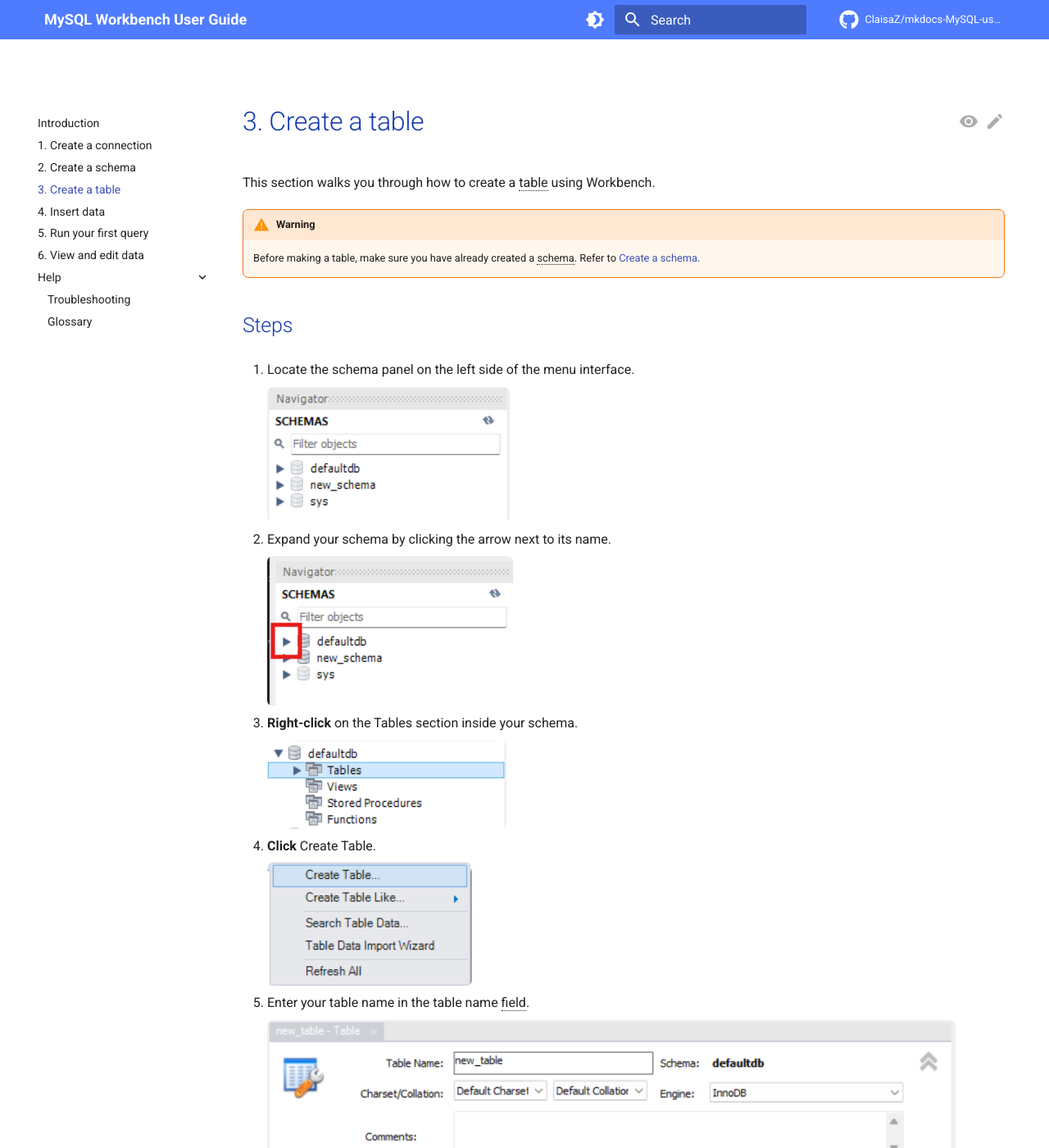
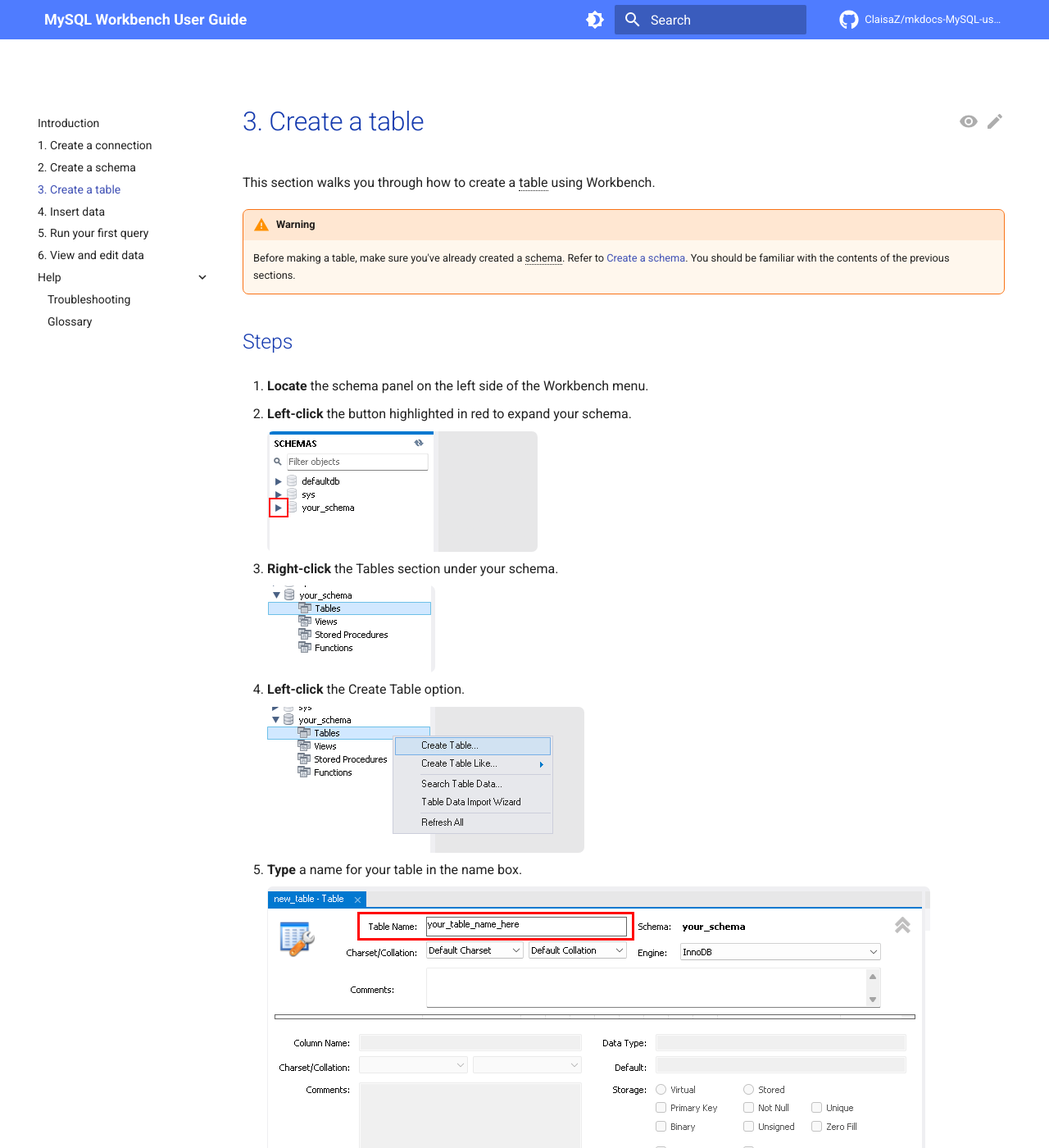
Before and after one commit to ClaisaZ/mkdocs-MySQL-user-guide, an MkDocs documentation site: the page built from docs/4-createtable.md, in a window 1280 px wide and 1400 px high. Shown: the whole window at 82% size. Built offline with MkDocs 1.6.1 and Material for MkDocs 9.7.7, drawn with Linux system fonts in a browser that asks for light colours; comment, search, counter and statistics services are not loaded; some of the changed text lies outside the part shown.

```diff
--- a/docs/4-createtable.md
+++ b/docs/4-createtable.md
@@ -8,45 +8,42 @@ description: Step-by-step guide to creating a table in MySQL Workbench on Window
 This section walks you through how to create a table using Workbench.
 
 !!! warning "Warning"
-    Before making a table, make sure you have already created a schema. Refer to [Create a schema](3-createschema.md).
+    Before making a table, make sure you've already created a schema. Refer to [Create a schema](3-createschema.md). You should be familiar with the contents of the previous sections.
 
 ## Steps
 
-1. Locate the schema panel on the left side of the menu interface.
+1. **Locate** the schema panel on the left side of the Workbench menu.
 
-    ![Schema panel showing available databases](https://cdn.jsdelivr.net/gh/ClaisaZ/mkdocs-MySQL-user-guide@main/docs/assets/images/Creating_Table_1.png "Schema table")
+2. **Left-click** the button highlighted in red to expand your schema.
 
-2. Expand your schema by clicking the arrow next to its name.
+    ![Expanded schema with tables section visible](https://cdn.jsdelivr.net/gh/ClaisaZ/mkdocs-MySQL-user-guide@main/docs/assets/images/Creating_Table_2_2_2.png "Expand schema button"){ .img-medium }
 
-    ![Expanded schema with tables section visible](https://cdn.jsdelivr.net/gh/ClaisaZ/mkdocs-MySQL-user-guide@main/docs/assets/images/Creating_Table_2_2.png "Expand schema section")
+3. **Right-click** the Tables section under your schema.
 
-3. **Right-click** on the Tables section inside your schema.
+    ![Right-click menu on Tables section](https://cdn.jsdelivr.net/gh/ClaisaZ/mkdocs-MySQL-user-guide@main/docs/assets/images/Creating_Table_3_2.png "Table section"){ .img-medium }
 
-    ![Right-click menu on Tables section](https://cdn.jsdelivr.net/gh/ClaisaZ/mkdocs-MySQL-user-guide@main/docs/assets/images/Creating_Table_3.png "Table section")
+4. **Left-click** the Create Table option.
 
-4. **Click** Create Table.
+    ![Create Table option in context menu](https://cdn.jsdelivr.net/gh/ClaisaZ/mkdocs-MySQL-user-guide@main/docs/assets/images/Creating_Table_4_2.png "Create table menu"){ .img-medium }
 
-    ![Create Table option in context menu](https://cdn.jsdelivr.net/gh/ClaisaZ/mkdocs-MySQL-user-guide@main/docs/assets/images/Creating_Table_4.png "Create table menu")
+5. **Type** a name for your table in the name box.
 
-5. Enter your table name in the table name field.
+    ![Table editor with Table field](https://cdn.jsdelivr.net/gh/ClaisaZ/mkdocs-MySQL-user-guide@main/docs/assets/images/Creating_Table_5_2.png "Enter a table name")
 
-    ![Table editor with Table field](https://cdn.jsdelivr.net/gh/ClaisaZ/mkdocs-MySQL-user-guide@main/docs/assets/images/Creating_Table_5.png "Enter a table name")
+6. **Enter** each column’s details in the top row of the **Columns** section, one column at a time.
 
-6. Define your table structure by adding columns one at a time.
+    Example:
+    ![Top row of the Columns section in the table editor, showing where to enter a column name, choose a datatype, and select column options such as PK, NN, and AI.](https://cdn.jsdelivr.net/gh/ClaisaZ/mkdocs-MySQL-user-guide@main/docs/assets/images/Creating_Table_6_2.png "Columns section in the table editor")
 
-    ![Columns section in table editor](https://cdn.jsdelivr.net/gh/ClaisaZ/mkdocs-MySQL-user-guide@main/docs/assets/images/Creating_Table_6.png "Table structure editor")
+    For each column:
 
-    - Enter a column name.
+    - **Type** the column name in **Column Name**.
+    - **Select** a value in **Datatype**.
+    - **Left-click** to check any options you want to apply, like **PK** for primary key, **NN** for not null, or **AI** for auto increment.
 
-        ![Column name input field](https://cdn.jsdelivr.net/gh/ClaisaZ/mkdocs-MySQL-user-guide@main/docs/assets/images/Creating_Table_7.png "Enter a column name")
-
-    - Select a data type in the Datatype field, such as INT, VARCHAR, or DATE.
-
-        ![Datatype selection field](https://cdn.jsdelivr.net/gh/ClaisaZ/mkdocs-MySQL-user-guide@main/docs/assets/images/Creating_Table_8.png "Datatype selection field")
-
-    - Check any needed options, such as PK for primary key, NN for not null, or AI for auto increment.
-
-        ![Column options like PK, NN, AI](https://cdn.jsdelivr.net/gh/ClaisaZ/mkdocs-MySQL-user-guide@main/docs/assets/images/Creating_Table_9.png "Specific table options like PK, NN, AI")
+    !!! danger "Issue"
+    If you can't find the Column editing section, click the button highlighted in red:
+    ![Button to open column editor in create table windoww](https://cdn.jsdelivr.net/gh/ClaisaZ/mkdocs-MySQL-user-guide@main/docs/assets/images/open-column-button.png "Button to open column editor")
 
 7. **Click** Apply.
 
```
Also changed, not shown: docs/2-create-conn.md (+4 -4 lines), docs/3-createschema.md (+2 -4 lines), docs/index.md (+2 -2 lines), docs/assets/images/Creating_Table_2_2_2.png (added), docs/assets/images/Creating_Table_3_2.png (added), docs/assets/images/Creating_Table_4_2.png (added), docs/assets/images/Creating_Table_5_2.png (added), docs/assets/images/Creating_Table_6_2.png (added), docs/assets/images/open-column-button.png (added).
